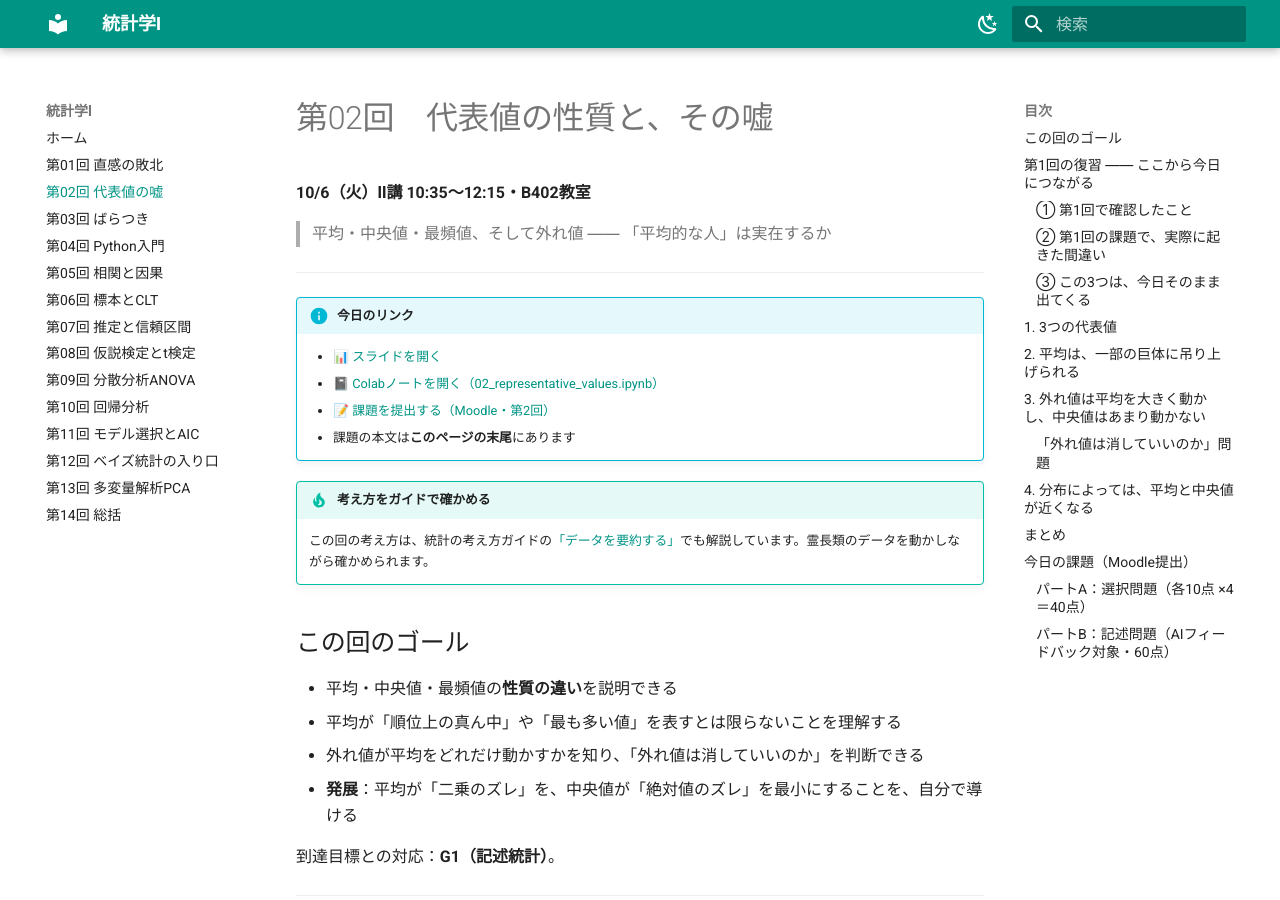
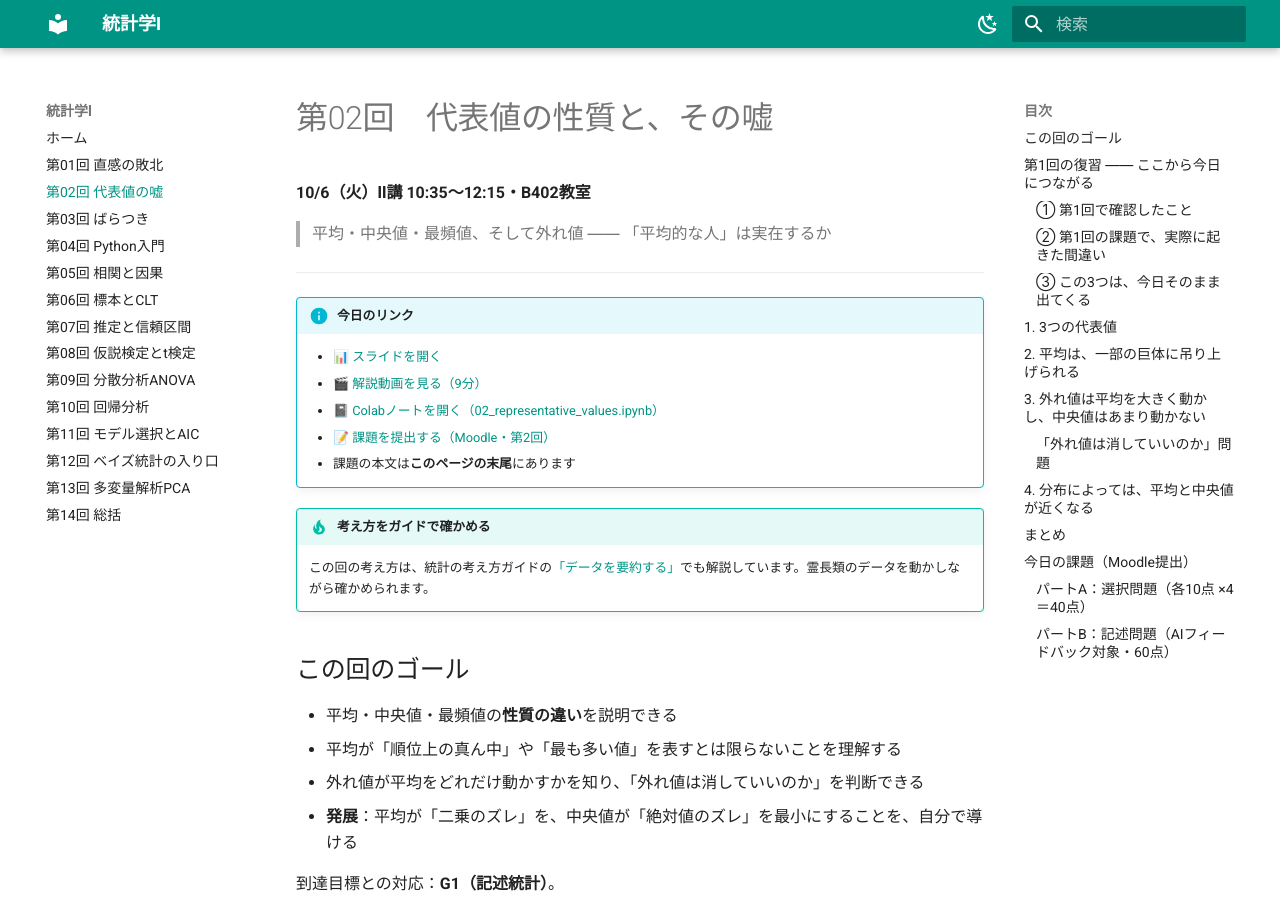
Before and after one commit to aonoa68/toukei-1, an MkDocs documentation site: the page built from docs/02_representative_values.md, in a window 1280 px wide and 900 px high. Built offline with MkDocs 1.6.1 and Material for MkDocs 9.7.7, drawn with Linux system fonts in a browser that asks for light colours.

Commit message:
第2回の解説動画（NotebookLM）のリンクを「今日のリンク」に追加
第1回と同じ位置・同じ書式で、スライドの次に置いた。

- 統計学Ⅰ 第2回「平均値の嘘：平均値 vs 中央値」9分03秒
- 統計学Ⅱ 第2回「2人の子ども問題：直感が外れる理由」8分18秒

Co-Authored-By: Claude Opus 5 (1M context) <noreply@anthropic.com>
Claude-Session: https://claude.ai/code/session_01VNG6MY7caqH6ZBqg92AUZE

```diff
--- a/docs/02_representative_values.md
+++ b/docs/02_representative_values.md
@@ -10,6 +10,7 @@
 <!-- LINKS:START -->
 !!! info "今日のリンク"
     - [📊 スライドを開く](slides/02.html)
+    - [🎬 解説動画を見る（9分）](https://notebook.google.com/notebook/4838cd10-2dd7-4b7a-9a09-2bec39f3378f)
     - [📓 Colabノートを開く（02_representative_values.ipynb）](https://colab.research.google.com/github/aonoa68/toukei-1/blob/main/colab/02_representative_values.ipynb)
     - [📝 課題を提出する（Moodle・第2回）](https://moodle.hokusei.ac.jp/mod/assign/view.php?id=990623)
     - 課題の本文は**このページの末尾**にあります
```
